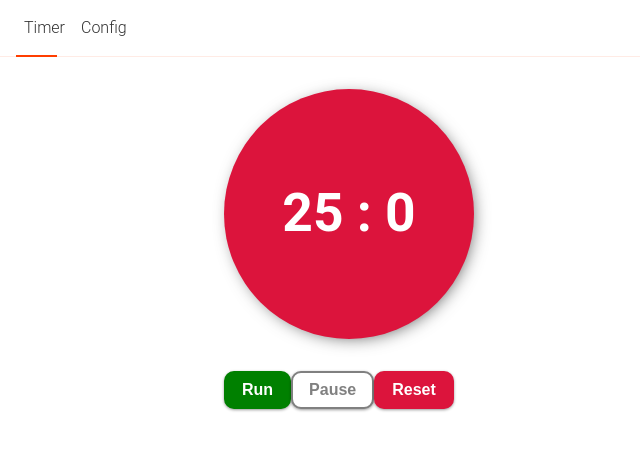
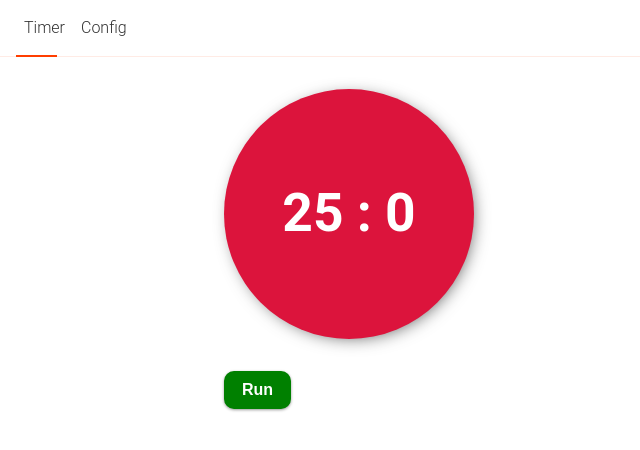
Before and after one commit to handleman/react-pomodoro-timer-example, a Next.js app: page / in a window 1280 px wide. Shown: the top 450 px of the page, without its empty margins (0-640 px from the left). Built offline with nearby package versions, Linux system fonts and the light colour scheme.

Commit message:
component connected to actions

```diff
--- a/components/button/button.jsx
+++ b/components/button/button.jsx
@@ -1,13 +1,13 @@
 import styles from './button.module.scss';
 
 export function Button(props) {
-    const { primary, accent, children: caption } = props;
+    const { primary, accent, children: caption, onClick } = props;
     let className = styles.button;
     primary && (className += ` ${styles.primary}`);
     accent && (className += ` ${styles.accent}`);
 
     return (
-        <button type="button" className={className}>
+        <button type="button" onClick={onClick} className={className}>
             { caption}
         </button>
     )
--- a/pages/index.jsx
+++ b/pages/index.jsx
@@ -3,17 +3,42 @@ import styles from '../styles/Home.module.css'
 import { Pomodoro } from '../components/pomodoro'
 import { TimerControlsPanel } from '../components/timerControlsPanel'
 import { Button } from '../components/button'
+import { useSelector, useDispatch } from 'react-redux';
+import { selectActiveState, selectPausedState, setActive, setOnPause, reset } from '../store/timerSlice';
 
 // todo: head title
 // todo: move code out to '/features/countdown'
 export default function Index() {
+  const active = useSelector(selectActiveState);
+  const paused = useSelector(selectPausedState);
+  const dispatch = useDispatch();
+  const isTimerReadyForUse = (!active && !paused);
+  const isTimerInUse = (active && !paused);
+  const isTImerOnPause = (active && paused);
+
+  const handleStartTimer = () => {
+    dispatch(setActive());
+  }
+  const handlePauseTimer = () => {
+    dispatch(setOnPause());
+  }
+  const handleResetTimer = () => {
+    dispatch(reset());
+  }
+
   return (
     <div className={styles.timerPanel}>
       <Pomodoro></Pomodoro>
       <TimerControlsPanel>
-        <Button primary>Run</Button>
-        <Button>Pause</Button>
-        <Button accent>Reset</Button>
+        {
+          isTimerReadyForUse && <Button primary onClick={handleStartTimer}>Run</Button>
+        }
+        {
+          isTimerInUse && <Button onClick={handlePauseTimer}>Pause</Button>
+        }
+        {
+          isTImerOnPause && <Button accent onClick={handleResetTimer}>Reset</Button>
+        }
       </TimerControlsPanel>
     </div>
   )
```
